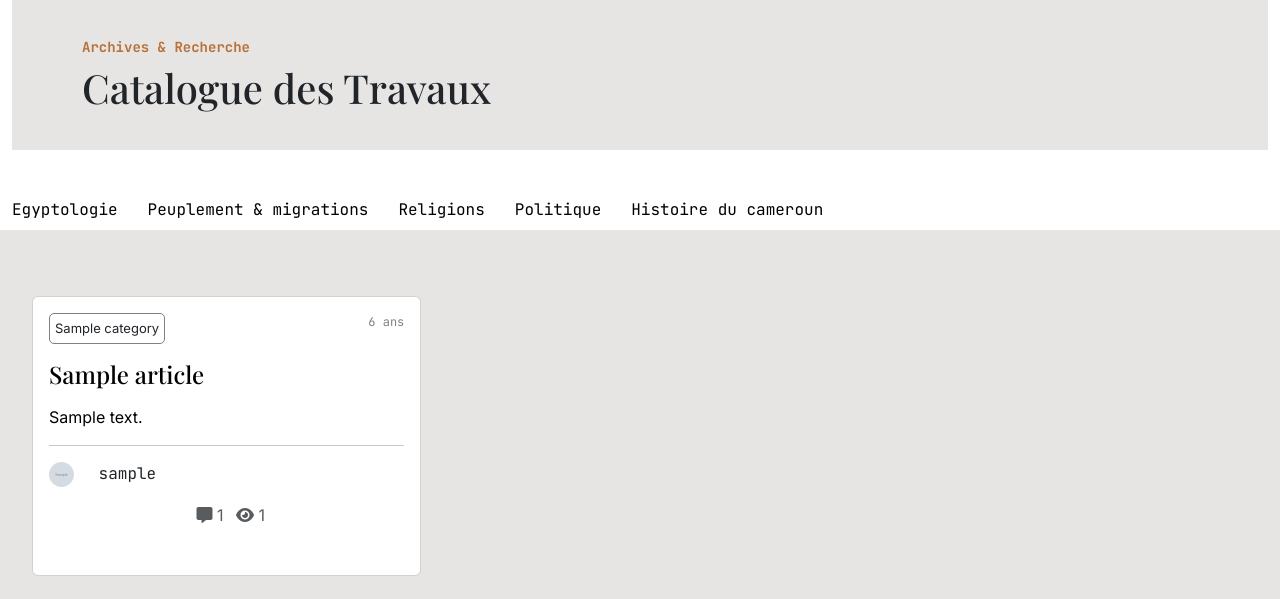
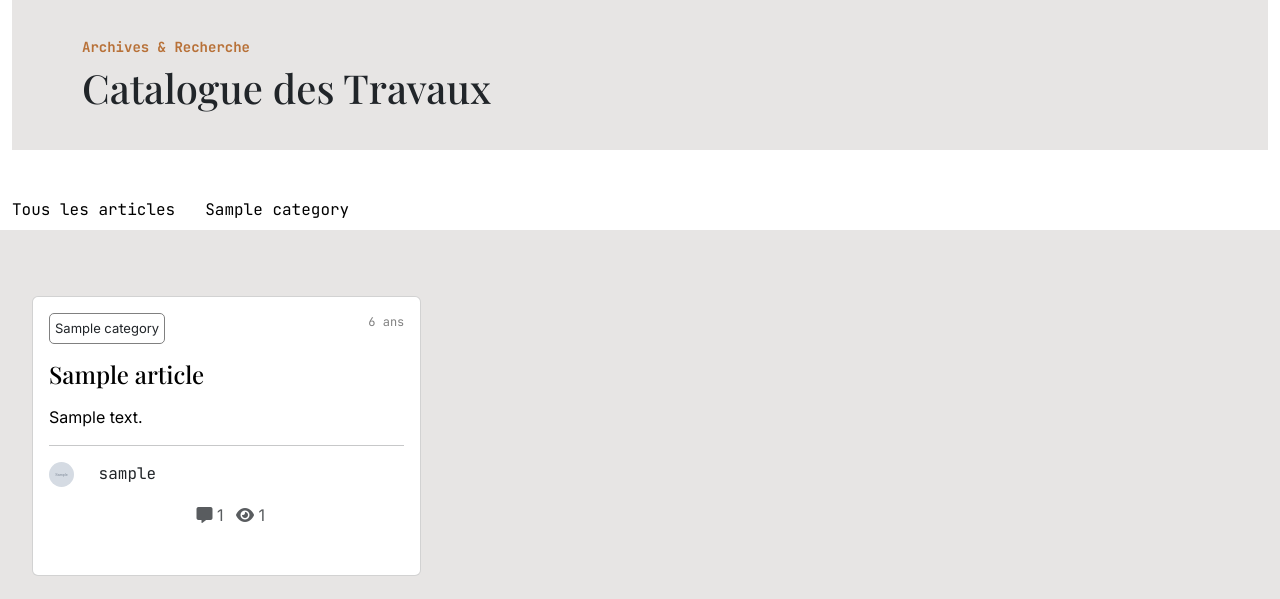
Before and after one commit to Brisco237/kama-blog, a Django app: page /articles/ in a window 1280 px wide. Shown: the part 153-752 px from the top of the page. Run offline with Django 5.2, Linux system fonts and the light colour scheme; tables that the repository leaves empty hold one stand-in row (values such as "Sample post"); grey boxes marked "Sample" are stand-in pictures; some web fonts are replaced.

Commit message:
fini avec la dn

```diff
--- a/blog/articles/urls.py
+++ b/blog/articles/urls.py
@@ -1,9 +1,9 @@
 from django.urls import path
-from .views import archives, ArticleListView, ArticleDetailView, live_search
+from .views import archives, ArticleListView, ArticleDetailView, get_articles_by_category
 
 urlpatterns = [
     path('archives/', archives, name='archives'),
+    path('api/articles-by-category/', get_articles_by_category, name='get_articles_by_category'),
     path('', ArticleListView.as_view(), name='article_list'),
     path('<slug:slug>/', ArticleDetailView.as_view(), name='article_detail'),
-    path('live-search/', live_search, name="live_search"),
 ]
--- a/blog/articles/views.py
+++ b/blog/articles/views.py
@@ -4,7 +4,9 @@ from django.views.generic import ListView, DetailView
 from django.contrib import messages
 from django.contrib.auth.decorators import login_required
 from django.db.models import Q
+from django.http import JsonResponse
 import re
+import json
 
 
 # Create your views here.
@@ -17,30 +19,17 @@ def archives(request):
     {'categories': categories, 'nb_article' : nb_article,
     'articles' : articles })
 
-def live_search(request):
-    query = request.GET.get("q", "")
-
-    results = []
-    if query:
-        articles = Article.objects.filter(
-            Q(title__icontains=query) |
-            Q(category__name__icontains=query)
-        ).select_related("category")[:10]
-
-        for article in articles:
-            results.append({
-                "title": article.title,
-                "category": article.category.name,
-                "slug": article.slug
-            })
-
-    return JsonResponse({"results": results})
-
 class ArticleListView(ListView):
     model = Article
     template_name = 'articles/article_list.html'
     context_object_name = 'articles'
     paginate_by = 6
+
+    def get_context_data(self, **kwargs):
+        context = super().get_context_data(**kwargs)
+        context['categories'] = Category.objects.all()
+
+        return context
 
 
 class ArticleDetailView(DetailView):
@@ -102,3 +91,19 @@ class ArticleDetailView(DetailView):
         Comment.objects.create(article=self.object,user=request.user,content=commentaire)
         messages.success(request, 'Votre commentaire a été ajouté avec succès!')
         return redirect('article_detail', slug=self.object.slug)
+
+
+def get_articles_by_category(request):
+    categories = Category.objects.all()
+    data = {}
+
+    for category in categories:
+        articles = Article.objects.filter(category=category, status='published').values(
+            'id', 'title', 'slug', 'summary', 'created_at', 'vues', 'img'
+        )
+        data[category.slug] = {
+            'name': category.name,
+            'articles': list(articles)
+        }
+
+    return JsonResponse(data)
--- a/blog/templates/articles/archives.html
+++ b/blog/templates/articles/archives.html
@@ -24,7 +24,7 @@
                 <div class="search-bar">
                     {% csrf_token %}
                     <input type="text" id="searchInput" placeholder="Rechercher par titre ou par categories..." name="q" autocomplete="off"
-                    data-url="{% url 'live_search' %}">
+                    data-url="">
                     <button type="submit" id="searchButton"><i class="fas fa-search"></i></button>
                 </div>
             </div>
--- a/blog/templates/articles/article_list.html
+++ b/blog/templates/articles/article_list.html
@@ -16,14 +16,13 @@
     </div>
     <div class="row mt-5">
         <div class="links-nav">
-            <a href="">Egyptologie</a>
-            <a href="">Peuplement & migrations</a>
-            <a href="">Religions</a>
-            <a href="">Politique</a>
-            <a href="">Histoire du cameroun</a>
+            <a href="" class="category-link" data-category="all">Tous les articles</a>
+            {% for category in categories %}
+                <a href="#" class="category-link" data-category="{{ category.slug }}">{{ category.name }}</a>
+            {% endfor %}
         </div>
     </div>
-    <div class="row mt-2 mb-5 section2">
+    <div class="row mt-2 mb-5 section2" id="articles-container">
         {% if articles %}
             {% for article in articles %}
                 <div class="col-lg-4 col-md-6 col-sm-6">
@@ -81,5 +80,109 @@
 
 <script>
     AOS.init();
+
+    // Récupérer les données des articles
+    let allArticlesData = {};
+
+    fetch('/articles/api/articles-by-category/')
+        .then(response => response.json())
+        .then(data => {
+            allArticlesData = data;
+            console.log('Articles chargés:', allArticlesData);
+        })
+        .catch(error => console.error('Erreur:', error));
+
+    // Ajouter des écouteurs aux liens de catégories
+    document.querySelectorAll('.category-link').forEach(link => {
+        link.addEventListener('click', function(e) {
+            e.preventDefault();
+            const category = this.getAttribute('data-category');
+            filterArticles(category);
+
+            // Marquer le lien actif
+            document.querySelectorAll('.category-link').forEach(l => l.style.borderBottom = 'none');
+            this.style.borderBottom = '3px solid black';
+        });
+    });
+
+    function filterArticles(categorySlug) {
+        const container = document.getElementById('articles-container');
+
+        if (categorySlug === 'all') {
+            // Afficher tous les articles de toutes les catégories
+            let html = '';
+
+            Object.values(allArticlesData).forEach(categoryData => {
+                categoryData.articles.forEach(article => {
+                    html += `
+                        <div class="col-lg-4 col-md-6 col-sm-6">
+                            <div class="card mt-3 h-100" data-aos="fade-up" data-aos-duration="2000">
+                                <div class="card-body">
+                                    <div class="card-text">
+                                        <p class="category">${categoryData.name}</p>
+                                        <p class="read-time">${article.updated_at}</p>
+                                    </div>
+                                    <a href="/articles/${article.slug}/">
+                                        <h4>${article.title}</h4>
+                                        <p class="text-card mt-3">${article.summary}</p>
+                                    </a>
+                                    <hr>
+                                    <p class="text-center text-muted">
+                                        <span><i class="fas fa-eye"></i> ${article.vues}</span>
+                                    </p>
+                                </div>
+                            </div>
+                        </div>
+                    `;
+                });
+            });
+
+            container.innerHTML = html;
+            AOS.init();
+            return;
+        }
+
+        const categoryData = allArticlesData[categorySlug];
+
+        if (!categoryData || categoryData.articles.length === 0) {
+            // Afficher le message d'erreur
+            container.innerHTML = `
+                <div style="width: 100%; text-align: center; padding: 50px 0;margin-top:20px;">
+                    <h4 style='font-family:"Inter"; color: #666;'>
+                        😌 Désolé, pas d'articles pour cette catégorie...
+                    </h4>
+                </div>
+            `;
+            return;
+        }
+
+        // Construire le HTML pour les articles de la catégorie
+        let html = '';
+        categoryData.articles.forEach(article => {
+            html += `
+                <div class="col-lg-4 col-md-6 col-sm-6">
+                    <div class="card mt-3 h-100" data-aos="fade-up" data-aos-duration="2000">
+                        <div class="card-body">
+                            <div class="card-text">
+                                <p class="category">${categoryData.name}</p>
+                                <p class="read-time">Now !</p>
+                            </div>
+                            <a href="/articles/${article.slug}/">
+                                <h4>${article.title}</h4>
+                                <p class="text-card mt-3">${article.summary}</p>
+                            </a>
+                            <hr>
+                            <p class="text-center text-muted">
+                                <span><i class="fas fa-eye"></i> ${article.vues}</span>
+                            </p>
+                        </div>
+                    </div>
+                </div>
+            `;
+        });
+
+        container.innerHTML = html;
+        AOS.init(); // Réinitialiser AOS pour les nouveaux éléments
+    }
 </script>
 {% endblock content%}
```
